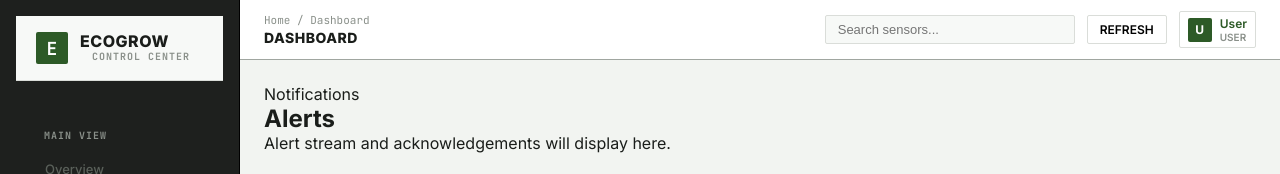
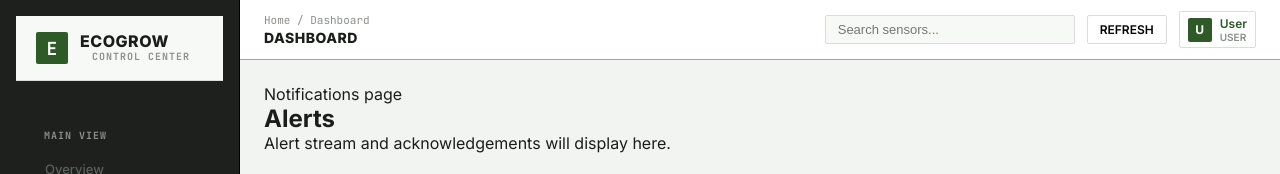
Before and after one commit to albinjojo/EcoGrow, a React (Vite) app: page /dashboard/alerts in a window 1280 px wide. Shown: the top 174 px of the page. Built offline with nearby package versions, Linux system fonts and the light colour scheme; no server answers; sample sign-in values are in the browser's storage.

Commit message:
some updates

```diff
--- a/src/pages/dashboard/Alerts.jsx
+++ b/src/pages/dashboard/Alerts.jsx
@@ -4,7 +4,7 @@ const Alerts = () => {
   return (
     <div className="dash-page">
       <div className="page-header">
-        <p className="eyebrow">Notifications</p>
+        <p className="eyebrow">Notifications page </p>
         <h2>Alerts</h2>
       </div>
       <div className="placeholder-card">
```
